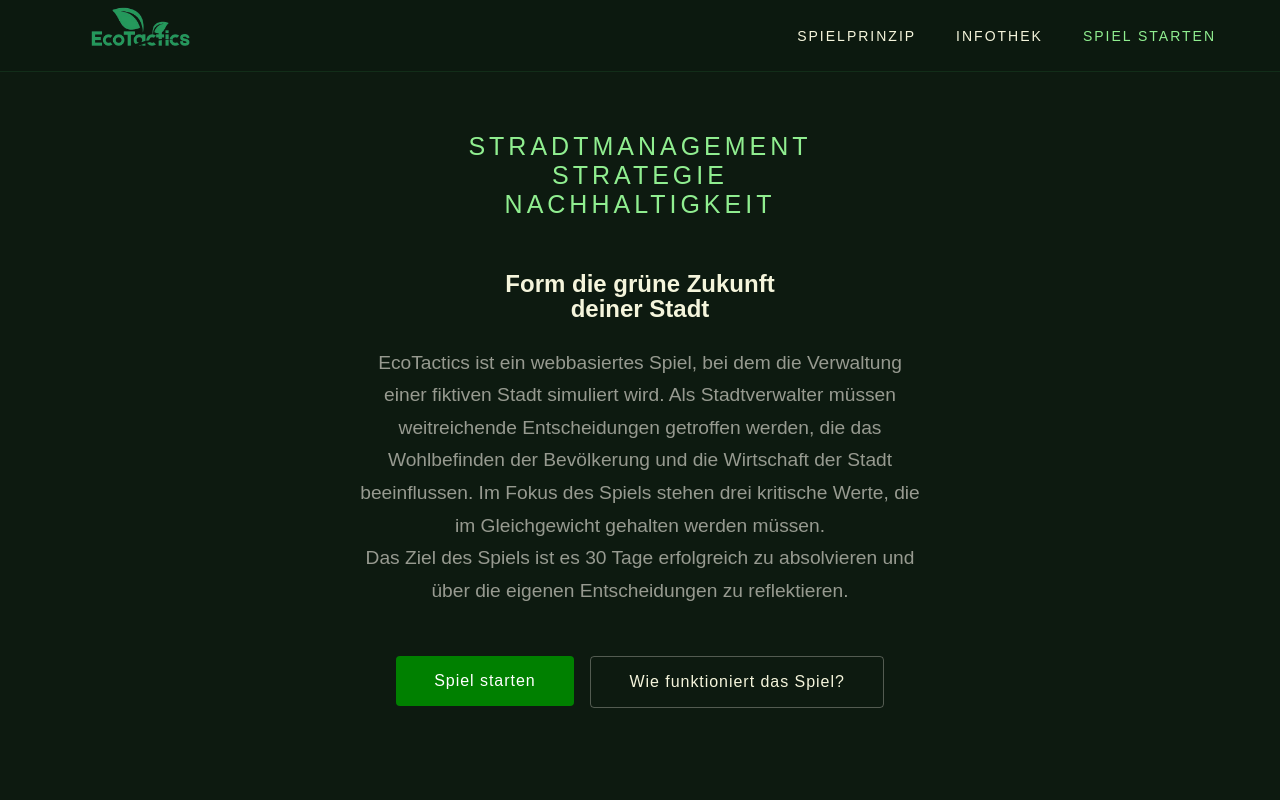
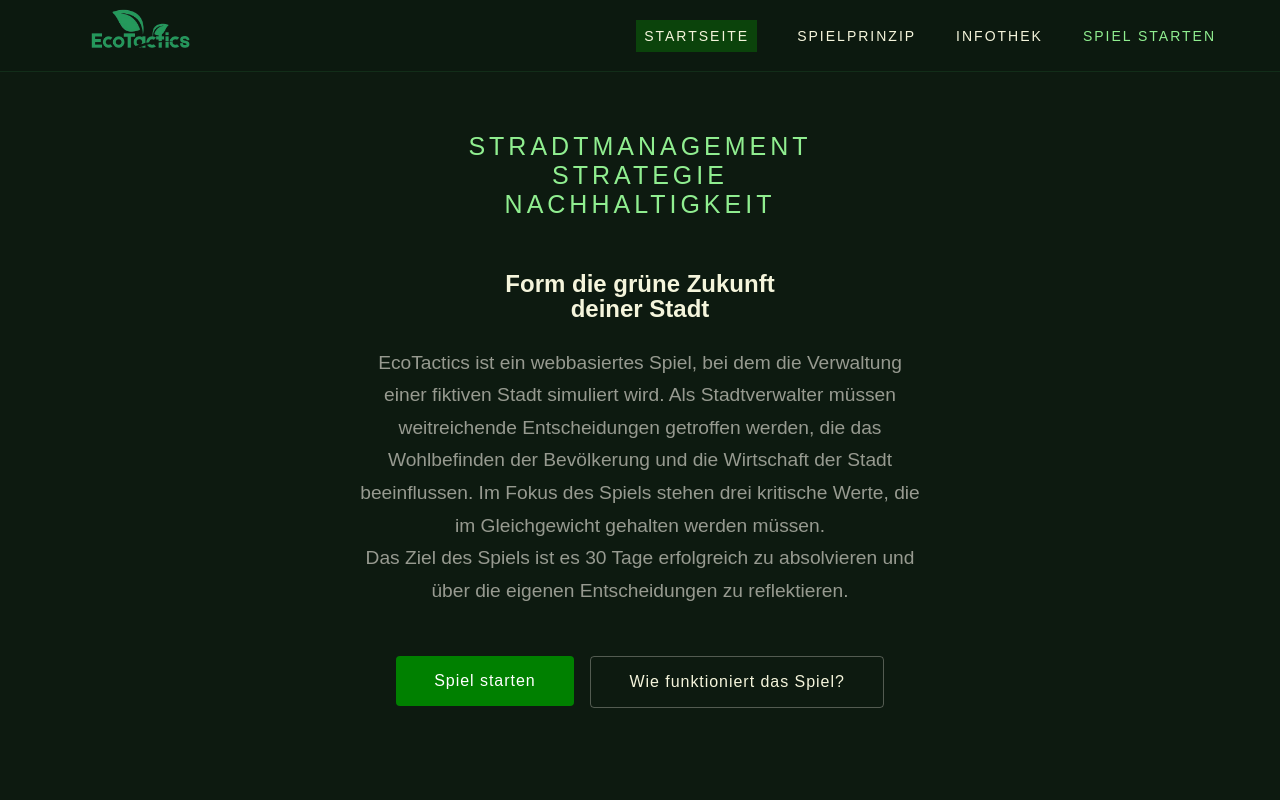
Before and after one commit to CreepyNiki/EcoTactics, a website built with Vite: page ecoTactics/index.html in a window 1280 px wide. Shown: the top 800 px of the page. Built offline with nearby package versions, Linux system fonts and the light colour scheme.

Commit message:
style: optimized navbar

```diff
--- a/ecoTactics/index.html
+++ b/ecoTactics/index.html
@@ -16,6 +16,7 @@
     <img src="assets/logo_green.png" alt="EcoTactics Logo">
     </a>
 <ul class="nav-links" id="navLinks">
+    <li><a href="/index.html" class="active">Startseite</a></li>
     <li><a href="/index2.html">Spielprinzip</a></li>
     <li><a href="/index4.html">Infothek</a></li>
     <li><a href="/index3.html" class="nav-highlight">Spiel starten</a></li>
--- a/ecoTactics/src/style.css
+++ b/ecoTactics/src/style.css
@@ -41,8 +41,17 @@ nav {
 }
 
 .nav-logo img {
-    height: 150px;
+    display: block;
+    height:150px; /* Originalgröße */
+    width: auto;
     object-fit: contain;
+    transform-origin: top center;
+    transition: transform0.3s ease;
+}
+
+.nav-logo:hover{
+    transform: scale(1.05);
+    transition: transform 0.3s ease;
 }
 
 .nav-links {
@@ -61,9 +70,17 @@ nav {
     position: relative;
 }
 
-/* Hervorhebung in der Navigation vom Link zum Spielstart */
+.nav-links a:hover {
+    color: lightgreen;
+}
+
 .nav-links .nav-highlight {
 color: lightgreen;
+}
+
+a.active {
+    background: #0b430b;
+    padding: 8px;
 }
 
 /* Hero-Element auf der Seite */
--- a/ecoTactics/src/style2.css
+++ b/ecoTactics/src/style2.css
@@ -44,6 +44,11 @@ nav {
     object-fit: contain;
 }
 
+.nav-logo:hover{
+    transform: scale(1.05);
+    transition: transform 0.3s ease;
+}
+
 .nav-links {
     display: flex;
     gap: 2.5rem;
@@ -63,6 +68,15 @@ nav {
 
 .nav-links .nav-highlight {
 color: lightgreen;
+}
+
+.nav-links a:hover {
+    color: lightgreen;
+}
+
+a.active {
+    background: #0b430b;
+    padding: 8px;
 }
 
 
--- a/ecoTactics/src/style3.css
+++ b/ecoTactics/src/style3.css
@@ -36,6 +36,11 @@ header {
     height: clamp(45px, 6vw, 80px);
     object-fit: cover;
     flex-shrink: 0;
+}
+
+.logo:hover{
+    transform: scale(1.05);
+    transition: transform 0.3s ease;
 }
 
 .day {
--- a/ecoTactics/src/style4.css
+++ b/ecoTactics/src/style4.css
@@ -43,6 +43,11 @@ nav {
     object-fit: contain;
 }
 
+.nav-logo:hover{
+    transform: scale(1.05);
+    transition: transform 0.3s ease;
+}
+
 .nav-links {
     display: flex;
     gap: 2.5rem;
@@ -60,11 +65,18 @@ nav {
     position: relative;
 }
 
-
 .nav-links .nav-highlight {
 color: lightgreen;
 }
 
+.nav-links a:hover {
+    color: lightgreen;
+}
+
+a.active {
+    background: #0b430b;
+    padding: 8px;
+}
 
 /* Hero-Element wie auf den anderen Seiten für eine schnelle Einleitung, worum es in der Seite geht */
 #hero {
```
Also changed, not shown: ecoTactics/index2.html (+1 -0 lines), ecoTactics/index4.html (+1 -0 lines).
